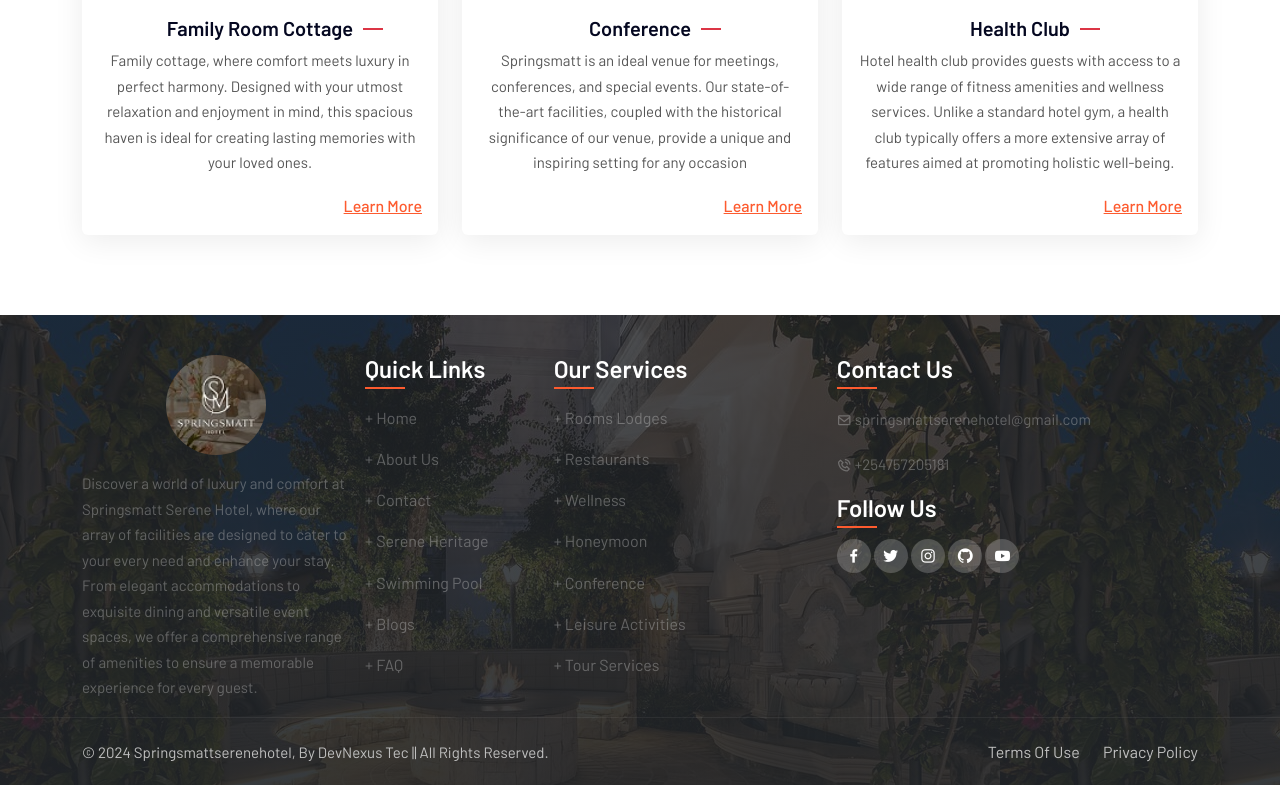
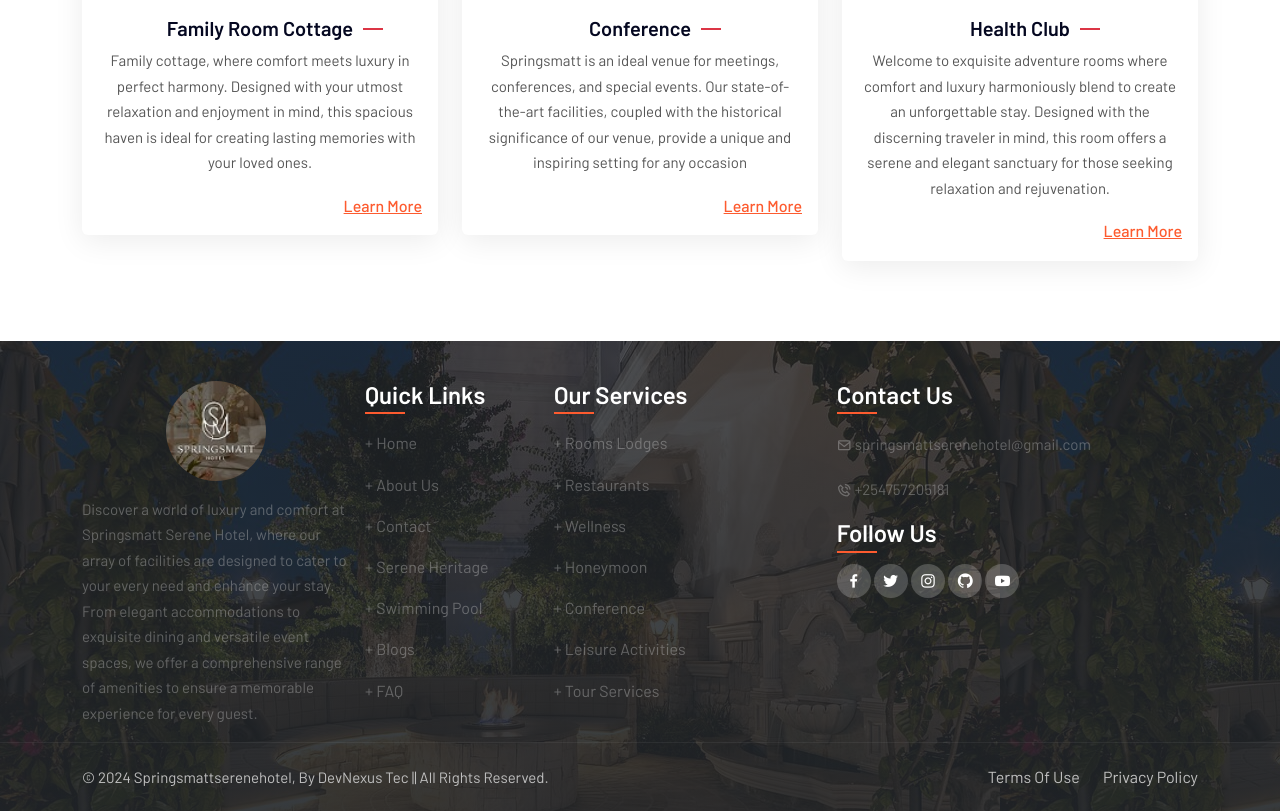
Before and after one commit to Okinda-joseph/springsmattserenehotel, a PHP site: page /tour.php in a window 1280 px wide. Shown: the part 1932-2743 px from the top of the page. Before the commit the page ends 2717 px from the top, so only its background shows below. Run offline with PHP 8.4, Linux system fonts and the light colour scheme; some libraries are stand-ins or nearby versions.

Commit message:
Update tour.php

```diff
--- a/tour.php
+++ b/tour.php
@@ -194,7 +194,7 @@
               </div>
               <div class="text-wrap">
                 <p class="card-text">
-                  Hotel health club provides guests with access to a wide range of fitness amenities and wellness services. Unlike a standard hotel gym, a health club typically offers a more extensive array of features aimed at promoting holistic well-being.
+                Welcome to exquisite adventure rooms where comfort and luxury harmoniously blend to create an unforgettable stay. Designed with the discerning traveler in mind, this room offers a serene and elegant sanctuary for those seeking relaxation and rejuvenation.
                 </p>
               </div>
               <div class="button-wrap mt-3"><a class="btn-text" href="./room.php">Learn more</a></div>
```
